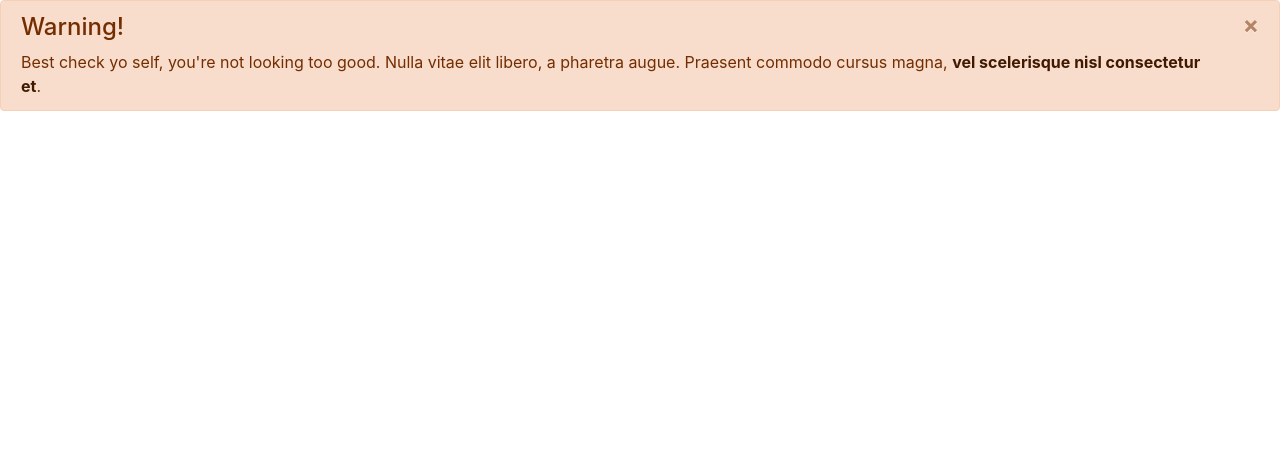
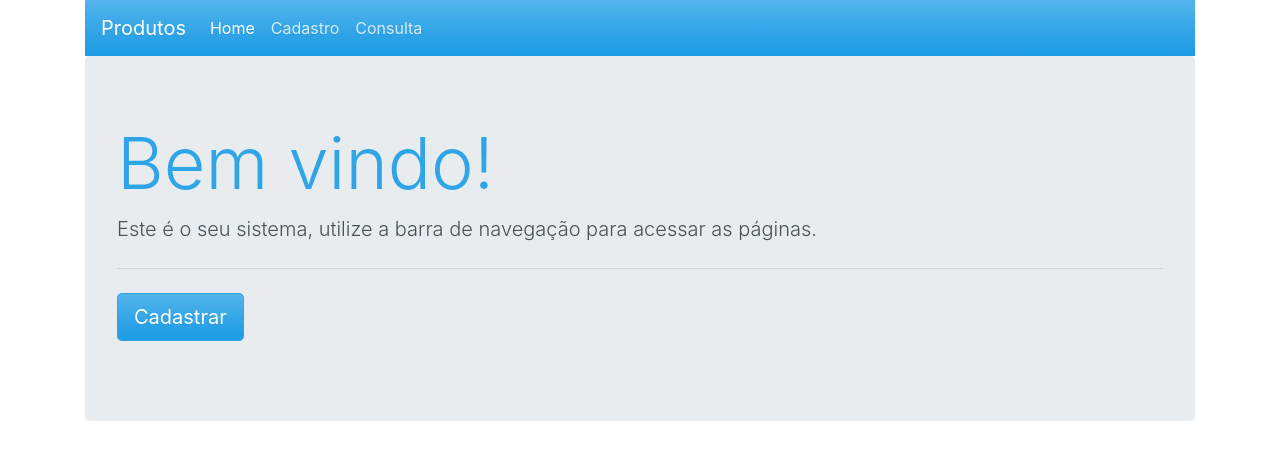
Before and after one commit to wellitonAlves/front-end-products-crud-react, a React (Create React App) app: page / in a window 1280 px wide. Shown: the top 460 px of the page. Built offline with nearby package versions, Linux system fonts and the light colour scheme.

Commit message:
create view home

```diff
--- a/src/App.js
+++ b/src/App.js
@@ -1,12 +1,15 @@
 import React from 'react';
+import Navbar from './components/navbar';
+import Home from './views/home'
 
 function App() {
   return (
-    <div className="alert alert-dismissible alert-warning">
-      <button type="button" class="close" data-dismiss="alert">&times;</button>
-      <h4 className="alert-heading">Warning!</h4>
-      <p className="mb-0">Best check yo self, you're not looking too good. Nulla vitae elit libero, a pharetra augue. Praesent commodo cursus magna, <a href="#" class="alert-link">vel scelerisque nisl consectetur et</a>.</p>
-    </div>
+      <>
+        <div className="container">
+          <Navbar />
+          <Home />
+        </div>
+      </>
   );
 }
 
--- /dev/null
+++ b/src/components/navbar.js
@@ -0,0 +1,32 @@
+import React from 'react'
+
+
+function Navbar(){
+    return(
+        <nav className="navbar navbar-expand-lg navbar-dark bg-primary">
+            <a className="navbar-brand" href="#">Produtos</a>
+            <button className="navbar-toggler" type="button" data-toggle="collapse" data-target="#navbarColor01" aria-controls="navbarColor01" aria-expanded="false" aria-label="Toggle navigation">
+                <span className="navbar-toggler-icon"></span>
+            </button>
+
+                <div className="collapse navbar-collapse" id="navbarColor01">
+                    <ul className="navbar-nav mr-auto">
+                    <li className="nav-item active">
+                        <a className="nav-link" href="#">Home
+                            <span className="sr-only">(current)</span>
+                        </a>
+                    </li>
+                    <li className="nav-item">
+                        <a className="nav-link" href="#">Cadastro</a>
+                    </li>
+                    <li className="nav-item">
+                        <a className="nav-link" href="#">Consulta</a>
+                    </li>
+                    </ul>
+                </div>
+            </nav>
+
+    )
+}
+
+export default Navbar;
--- /dev/null
+++ b/src/views/home.js
@@ -0,0 +1,17 @@
+import React from 'react'
+
+function Home(){
+    return(
+        <div className="jumbotron">
+        <h1 className="display-3">Bem vindo!</h1>
+        <p className="lead">
+            Este é o seu sistema, utilize a barra de navegação para acessar as páginas.</p>
+        <hr className="my-4"/>
+        <p className="lead">
+            <a className="btn btn-primary btn-lg" href="#" role="button">Cadastrar</a>
+        </p>
+        </div>
+    )
+}
+
+export default Home
--- /dev/null
+++ b/src/views/produts/cadastro.js
@@ -0,0 +1,5 @@
+import React from 'react'
+
+export default class CadastroProduto extends React.Component{
+
+}
```
